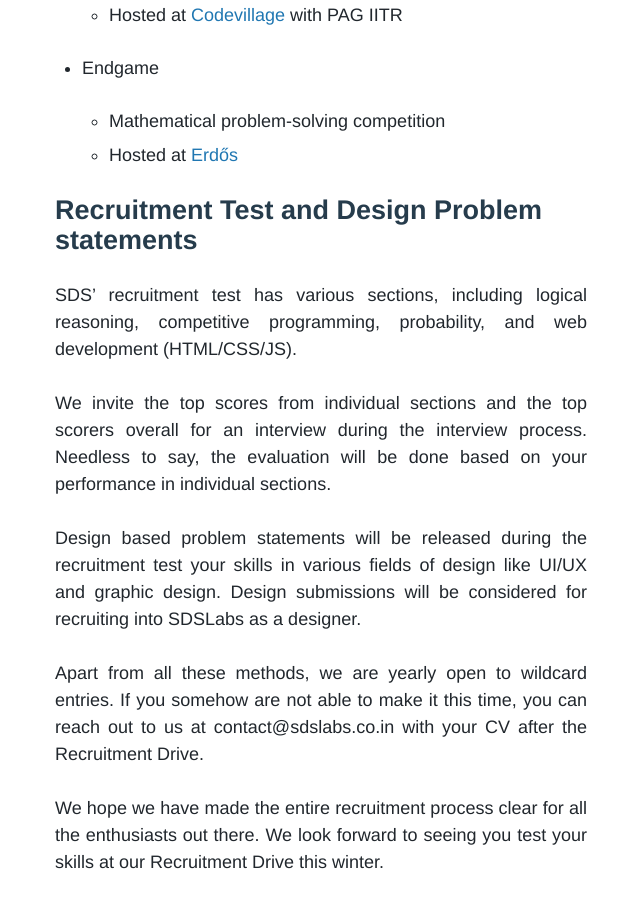
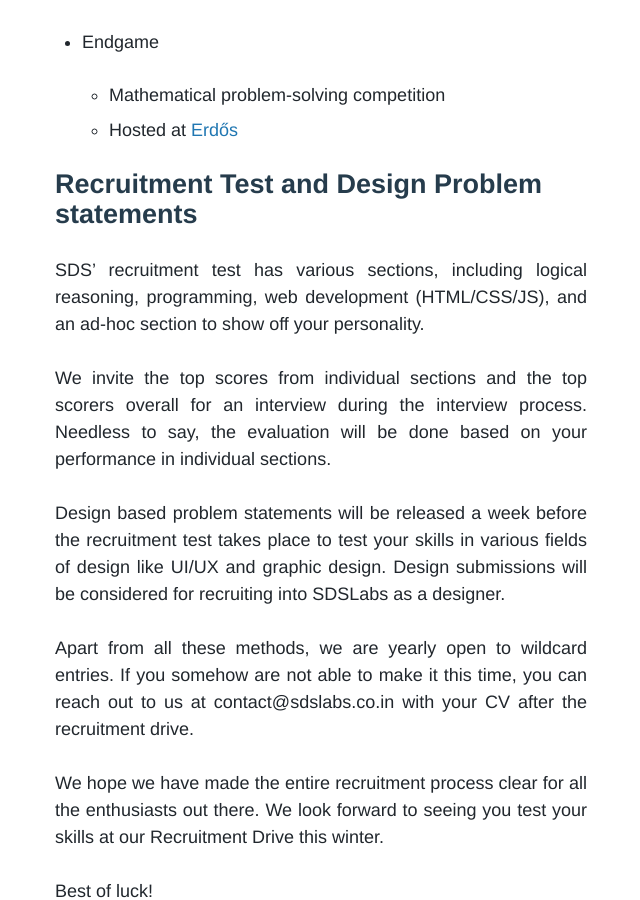
Before and after one commit to sdslabs/sdslabs.github.com, a Jekyll site: the page built from _posts/2019/2019-12-14-recruitment-drive-2019.md, in a window 1280 px wide and 900 px high, scrolled down 2088 px. Shown: the whole window, without its empty margins (319-959 px from the left). Built offline with Jekyll 4.4.1, drawn with Linux system fonts in a browser that asks for light colours; some web fonts are replaced; comment, search, counter and statistics services are not loaded; some of the changed text lies outside the part shown.

Commit message:
Minor changes to Recruitment drive 2020 blog

```diff
--- a/_posts/2019/2019-12-14-recruitment-drive-2019.md
+++ b/_posts/2019/2019-12-14-recruitment-drive-2019.md
@@ -55,13 +55,13 @@ SDS organizes a variety of competitions for the 1st year junta at IIT Roorkee du
 
 ## Recruitment Test and Design Problem statements
 
-SDS' recruitment test has various sections, including logical reasoning, competitive programming, probability, and web development (HTML/CSS/JS).
+SDS' recruitment test has various sections, including logical reasoning, programming, web development (HTML/CSS/JS), and an ad-hoc section to show off your personality.
 
 We invite the top scores from individual sections and the top scorers overall for an interview during the interview process. Needless to say, the evaluation will be done based on your performance in individual sections.
 
-Design based problem statements will be released during the recruitment test your skills in various fields of design like UI/UX and graphic design. Design submissions will be considered for recruiting into SDSLabs as a designer.
+Design based problem statements will be released a week before the recruitment test takes place to test your skills in various fields of design like UI/UX and graphic design. Design submissions will be considered for recruiting into SDSLabs as a designer.
 
-Apart from all these methods, we are yearly open to wildcard entries. If you somehow are not able to make it this time, you can reach out to us at contact@sdslabs.co.in with your CV after the Recruitment Drive.
+Apart from all these methods, we are yearly open to wildcard entries. If you somehow are not able to make it this time, you can reach out to us at contact@sdslabs.co.in with your CV after the recruitment drive.
 
 We hope we have made the entire recruitment process clear for all the enthusiasts out there. We look forward to seeing you test your skills at our Recruitment Drive this winter.
 
```
Also changed, not shown: other parts of _posts/2019/2019-12-14-recruitment-drive-2019.md (+2 -2 lines).
